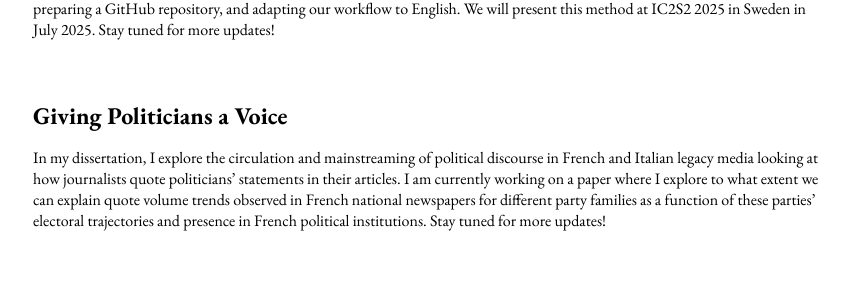
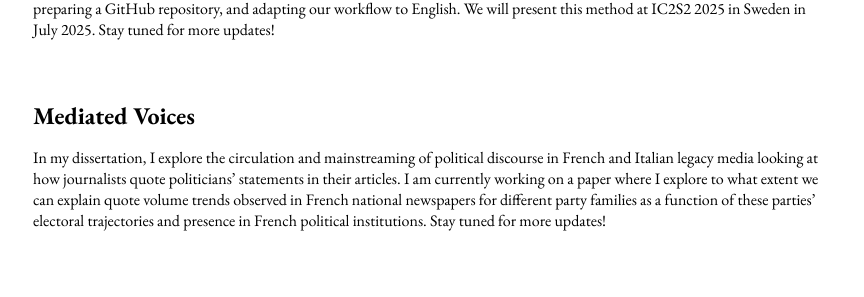
Before and after one commit to emmabonuttidagostini/emmabonuttidagostini.github.io, a Jekyll site: the page built from projects.md, in a window 1280 px wide. Shown: the part 374-671 px from the top of the page, without its empty margins (207-1071 px from the left). Built offline with Jekyll 4.4.1, drawn with Linux system fonts in a browser that asks for light colours.

Commit message:
Update projects.md

```diff
--- a/projects.md
+++ b/projects.md
@@ -12,7 +12,7 @@ We are currently writing up a paper documenting this methodology, preparing a Gi
 We will present this method at IC2S2 2025 in Sweden in July 2025. Stay tuned for more updates!
 
 
-## Giving Politicians a Voice
+## Mediated Voices
 
 In my dissertation, I explore the circulation and mainstreaming of political discourse in French and Italian legacy media looking at how journalists quote politicians' statements in their articles.
 I am currently working on a paper where I explore to what extent we can explain quote volume trends observed in French national newspapers for different party families as a function of these parties' electoral trajectories and presence in French political institutions.
```
